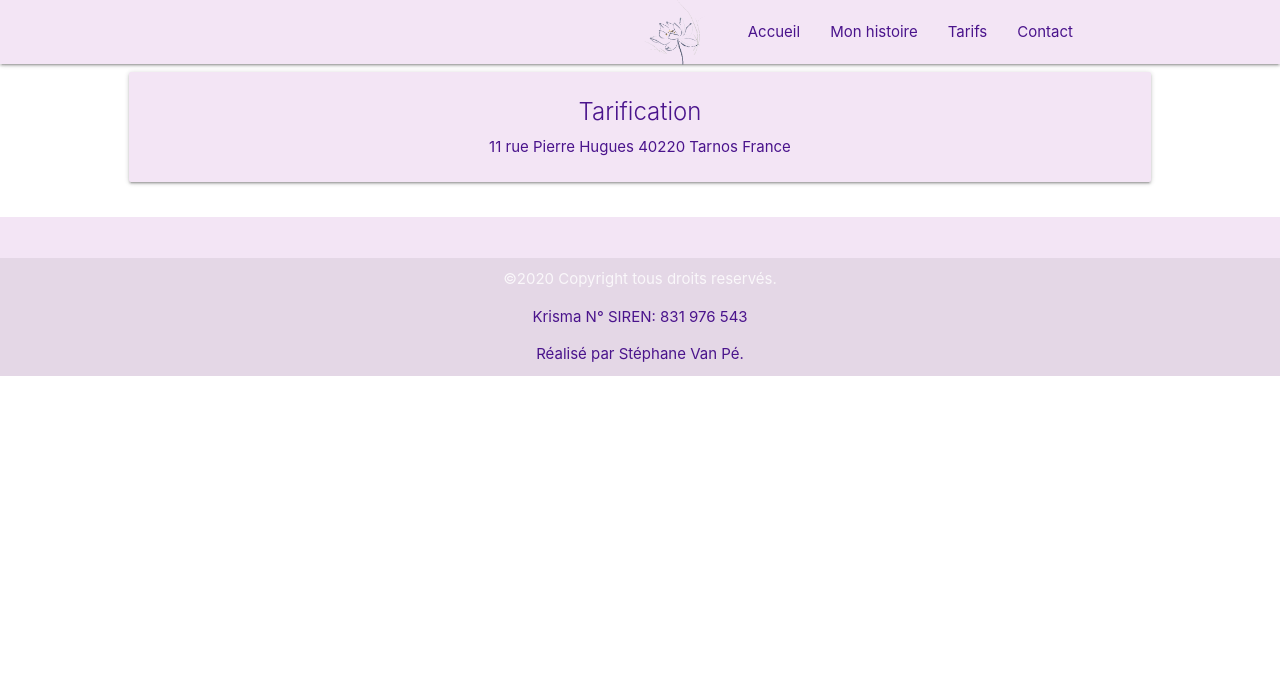
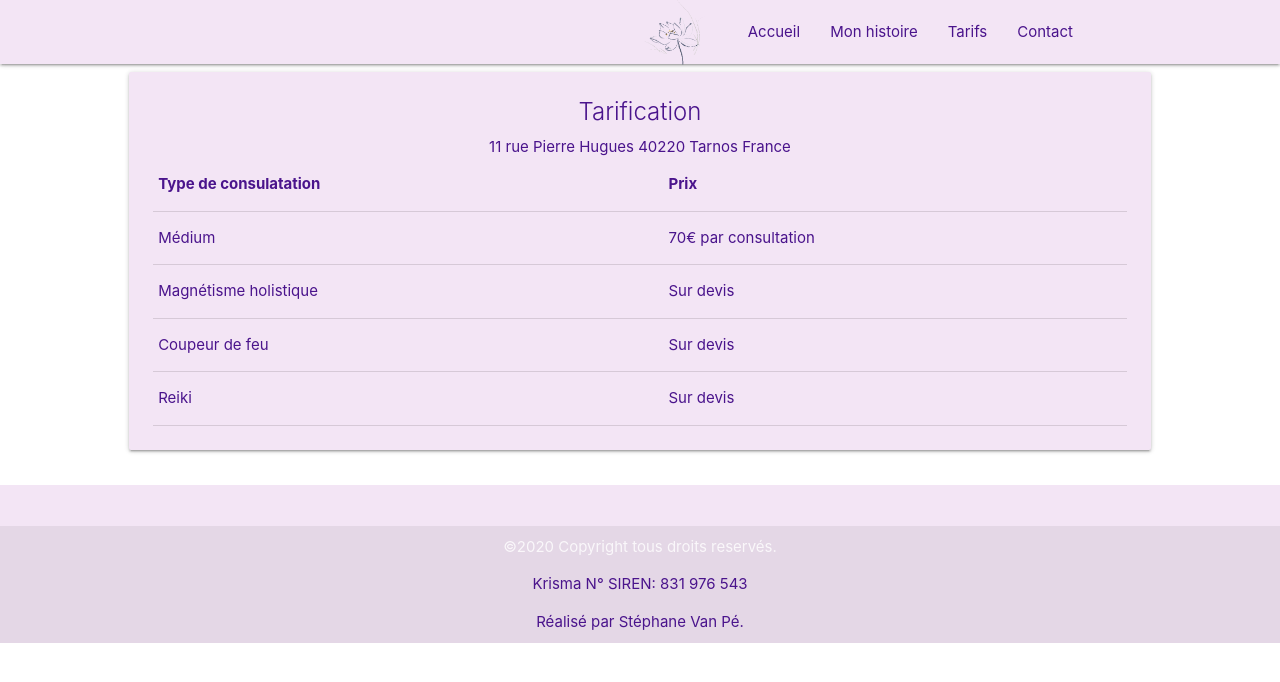
Before and after one commit to stephanevanpe/Khrisma, a React (Create React App) app: page /Prices in a window 1280 px wide. Shown: the top 682 px of the page. Built offline with nearby package versions, Linux system fonts and the light colour scheme.

Commit message:
table of price is donne

```diff
--- a/src/pages/Contact.jsx
+++ b/src/pages/Contact.jsx
@@ -52,7 +52,7 @@ class Contact extends Component {
 										</Button>
 									</div>
 								</div>
-								<form id='ContactForm' method='POST' netlify>
+								<form id='ContactForm' method='POST' data-netlify='true'>
 									<div className='row'>
 										<div className='input-field col s6'>
 											<input type='text' name='firstName' />
--- a/src/pages/Prices.jsx
+++ b/src/pages/Prices.jsx
@@ -1,5 +1,5 @@
 import React from 'react';
-import { Row, Col, Card, Icon } from 'react-materialize';
+import { Row, Col, Card, Icon, Table } from 'react-materialize';
 import Navbar from '../components/Navbar';
 import Footer from '../components/Footer';
 
@@ -19,7 +19,32 @@ const Prices = () => {
 							title='Tarification'
 						>
 							11 rue Pierre Hugues 40220 Tarnos France
-
+							<Table>
+								<thead>
+									<tr>
+										<th data-field='name'>Type de consulatation</th>
+										<th data-field='price'>Prix</th>
+									</tr>
+								</thead>
+								<tbody>
+									<tr>
+										<td>Médium</td>
+										<td>70€ par consultation</td>
+									</tr>
+									<tr>
+										<td>Magnétisme holistique</td>
+										<td>Sur devis</td>
+									</tr>
+									<tr>
+										<td>Coupeur de feu</td>
+										<td>Sur devis</td>
+									</tr>
+									<tr>
+										<td>Reiki</td>
+										<td>Sur devis</td>
+									</tr>
+								</tbody>
+							</Table>
 						</Card>
 					</Col>
 				</Col>
```
